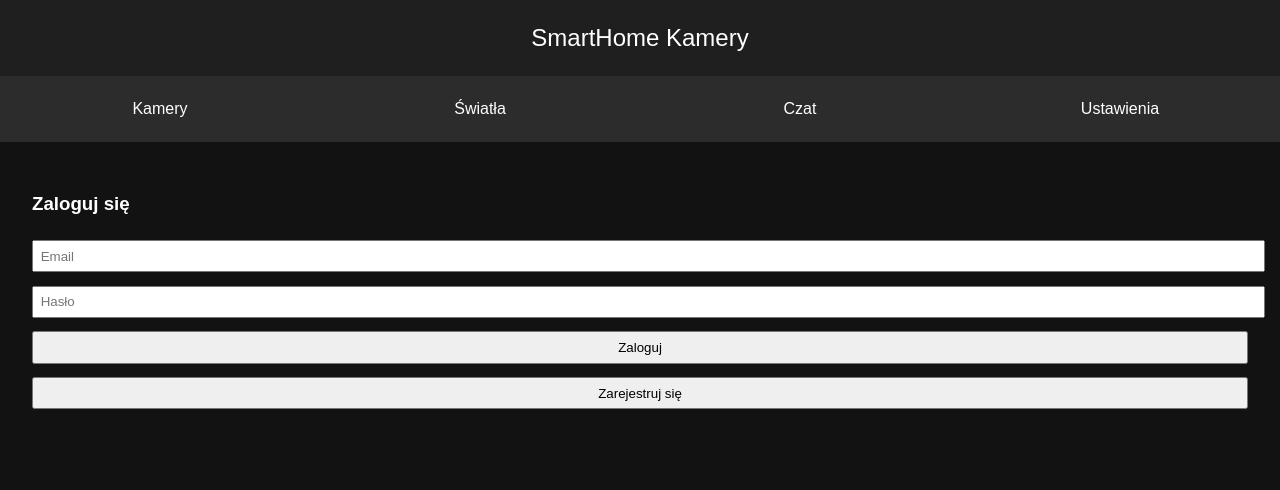
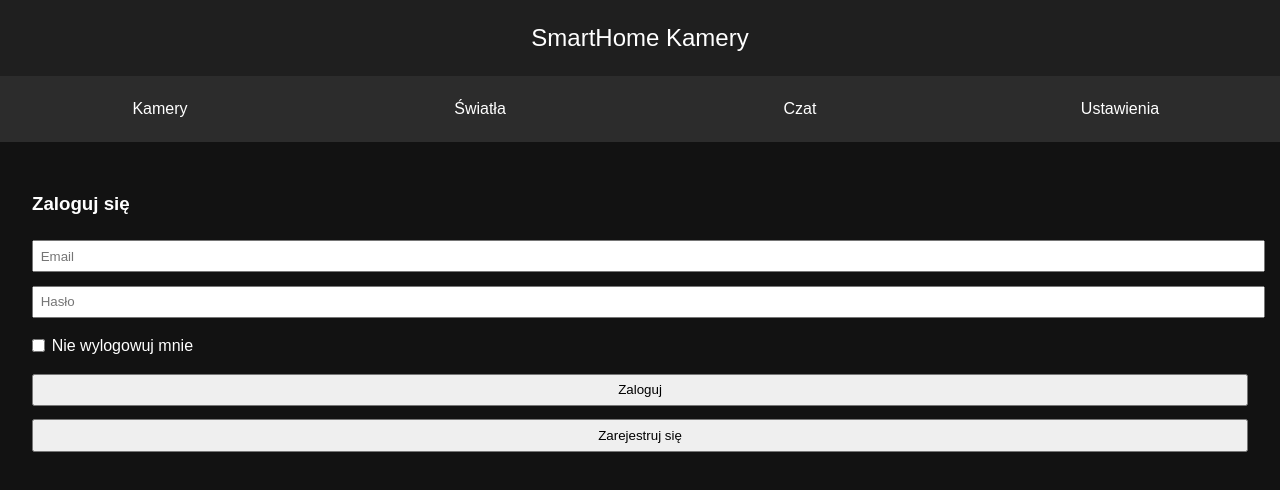
Before and after one commit to Andrzej74ie/smarthome-pwa, a plain HTML site: page index.html in a window 1280 px wide. Both pictures are taken after a click on the button "Zaloguj". Drawn offline with Linux system fonts and the light colour scheme; no server answers.

Commit message:
Add files via upload

```diff
--- a/index.html
+++ b/index.html
@@ -19,6 +19,8 @@
         ul { list-style: none; padding: 0; }
         li { margin: 0.5em 0; background: #1f1f1f; padding: 0.5em; display: flex; justify-content: space-between; align-items: center; }
         li button { background: red; color: white; border: none; padding: 0.3em 0.5em; }
+        label { display: flex; align-items: center; margin: 0.5em 0; }
+        label input { width: auto; margin-right: 0.5em; }
     </style>
 </head>
 <body>
@@ -34,6 +36,7 @@
             <h3>Zaloguj się</h3>
             <input type="email" id="email" placeholder="Email">
             <input type="password" id="password" placeholder="Hasło">
+            <label><input type="checkbox" id="stayLoggedIn"> Nie wylogowuj mnie</label>
             <button onclick="login()">Zaloguj</button>
             <button onclick="signup()">Zarejestruj się</button>
         </div>
@@ -66,6 +69,16 @@
         const auth = firebase.auth();
         const db = firebase.firestore();
 
+        // Check if user is already logged in
+        auth.onAuthStateChanged(user => {
+            if (user) {
+                showSection('cameras');
+            } else {
+                document.getElementById('login-section').style.display = 'block';
+                document.getElementById('cameras-section').style.display = 'none';
+            }
+        });
+
         function showSection(name) {
             if (name === 'cameras') {
                 document.getElementById('login-section').style.display = 'none';
@@ -77,12 +90,18 @@
         function login() {
             const email = document.getElementById('email').value;
             const password = document.getElementById('password').value;
-            auth.signInWithEmailAndPassword(email, password)
-                .then(() => {
-                    alert('Zalogowano!');
-                    showSection('cameras');
-                })
-                .catch(error => alert(error.message));
+            const stayLoggedIn = document.getElementById('stayLoggedIn').checked;
+
+            const persistence = stayLoggedIn ? firebase.auth.Auth.Persistence.LOCAL : firebase.auth.Auth.Persistence.SESSION;
+
+            auth.setPersistence(persistence).then(() => {
+                return auth.signInWithEmailAndPassword(email, password);
+            })
+            .then(() => {
+                alert('Zalogowano!');
+                showSection('cameras');
+            })
+            .catch(error => alert(error.message));
         }
 
         function signup() {
```
